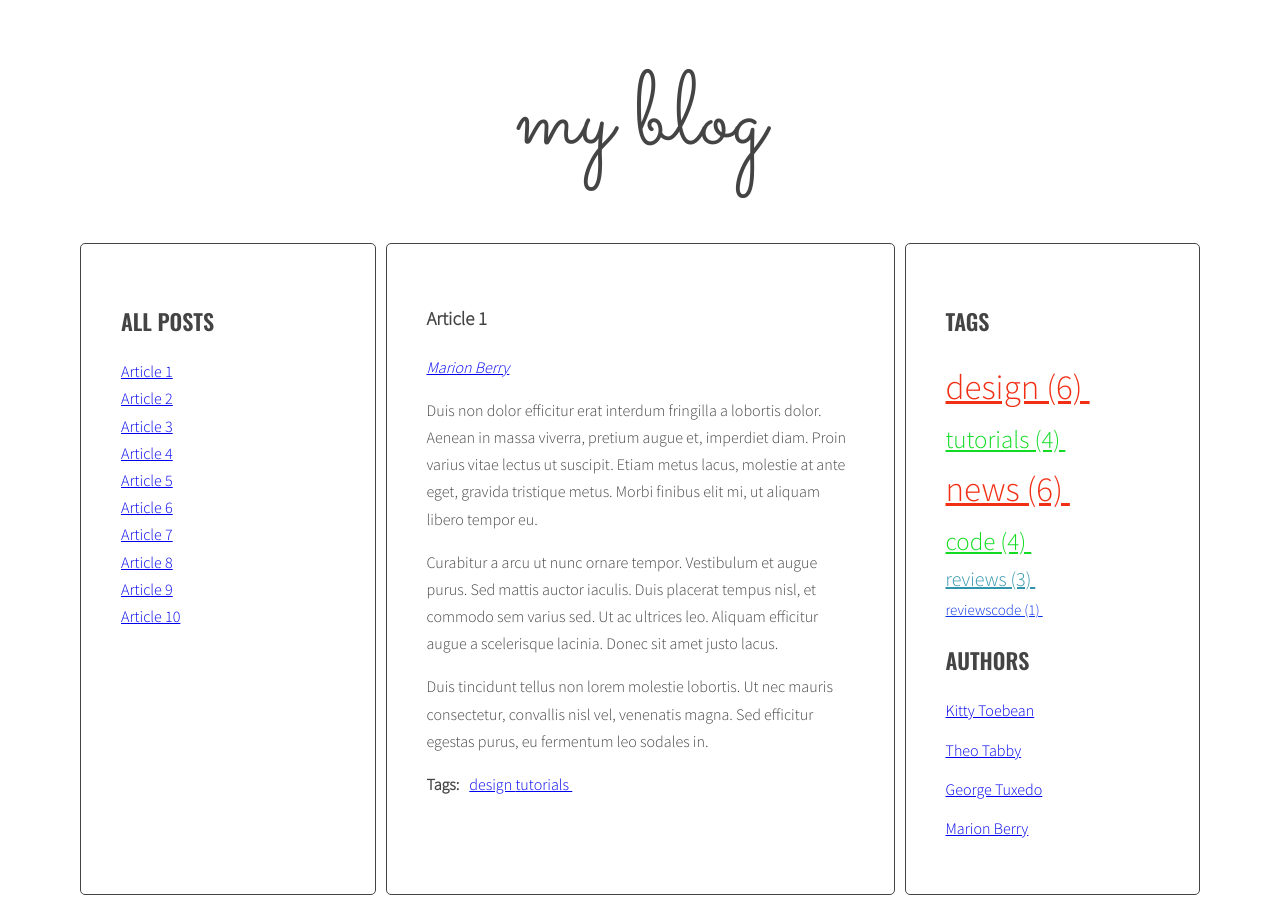
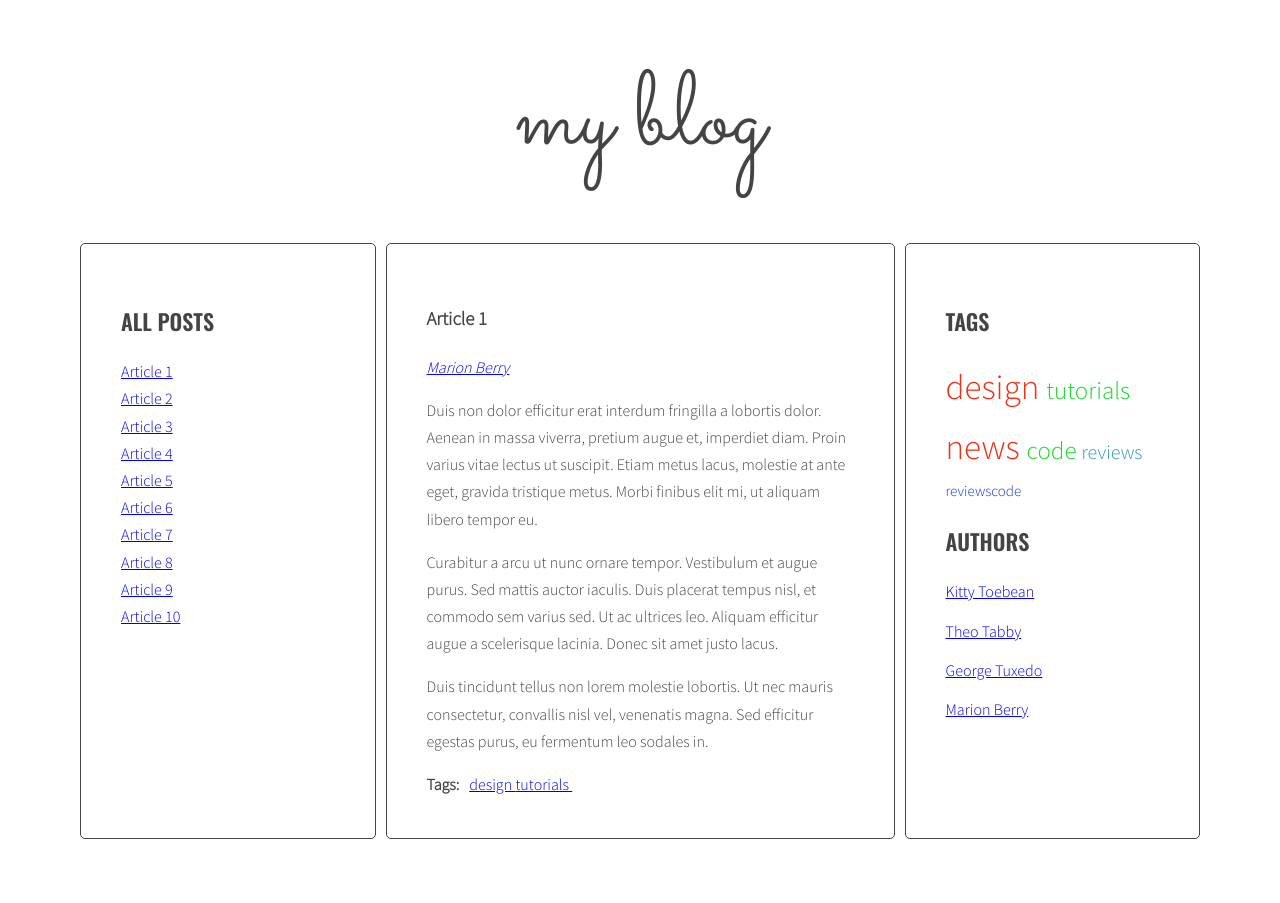
Before and after one commit to 11pablo/javascript-blog, a website: page index.html in a window 1280 px wide. After the commit the page ends 847 px from the top, so only its background shows below. Drawn offline with nearby package versions, Linux system fonts and the light colour scheme.

Commit message:
Add tag cloud fixes

```diff
--- a/index.html
+++ b/index.html
@@ -159,7 +159,7 @@
           </section>
           <aside class="sidebar">
             <h2 class="section-title">Tags</h2>
-            <ul class="list tags">
+            <ul class="list tags inline">
             </ul>
             <h2 class="section-title">Authors</h2>
             <ul class="list authors">
--- a/js/script.js
+++ b/js/script.js
@@ -141,7 +141,7 @@ function generateTags(){
   for(let tag in allTags){
     /*console.log(tag);*/
     /*[NEW] generate code of a link and add it to allTagsHTML */
-    allTagsHTML +='<li><a class="' + calculateTagClass(allTags[tag], tagsParams) + '" href="#tag-' + tag + '"><span>' + tag + ' (' + allTags[tag] + ')'+ '&nbsp</span></a></li>';
+    allTagsHTML +='<li><a class="' + calculateTagClass(allTags[tag], tagsParams) + '" href="#tag-' + tag + '"><span>' + tag + '&nbsp</span></a></li>';
   }
   /*[NEW] END LOOP: for each tag in allTags: */
 
@@ -210,15 +210,15 @@ function generateAuthors(){
     const authorList = article.querySelector(optArticleAuthorSelector);
     /*console.log(authorList);*/
     /* [DONE] make html variable with empty string */
-    let linkhtml = ' ';
+    let linkHtml = ' ';
     /*[DONE]get tags from data-tags attribute*/
     const authorTag = article.getAttribute('data-author');
     /*console.log(authorTag);*/
     /* [DONE] generate HTML of the link */
-    linkhtml = '<a href="#author-' + authorTag + '"><span>' + authorTag + '</span></a>';
+    linkHtml = '<a href="#author-' + authorTag + '"><span>' + authorTag + '</span></a>';
     /*console.log(html);*/
     /* [DONE] add generated code to html variable */
-    authorList.insertAdjacentHTML('beforeend', linkhtml);
+    authorList.insertAdjacentHTML('beforeend', linkHtml);
     /* END LOOP: for each tag */
 
     /* insert HTML of all the links into the tags wrapper */
--- a/sass/style.scss
+++ b/sass/style.scss
@@ -121,6 +121,13 @@ body {
 }
 
 /* tag cloud*/
+.inline li {
+  display: inline-block;
+  text-decoration: none;
+}
+.inline a {
+  text-decoration: none;
+}
 
 .tag-size-1 {
   font-size: 15px;
@@ -143,6 +150,6 @@ body {
 }
 
 .tag-size-5 {
-  font-size: 35px;
+  font-size:35px;
   color: rgb(241, 47, 21);
 }
```
Also changed, not shown: .eslintrc.json, css/style.css, 1 other file.
